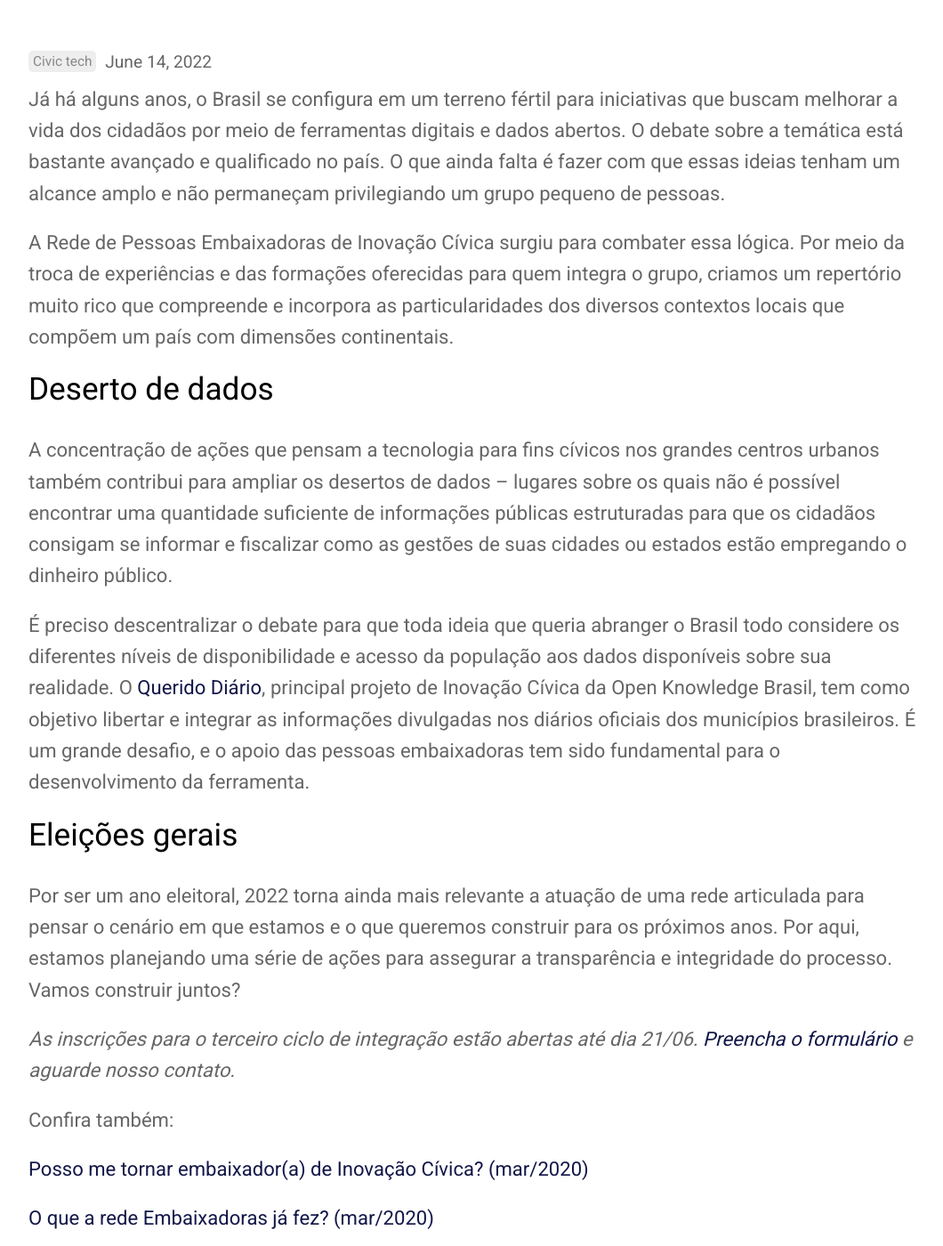
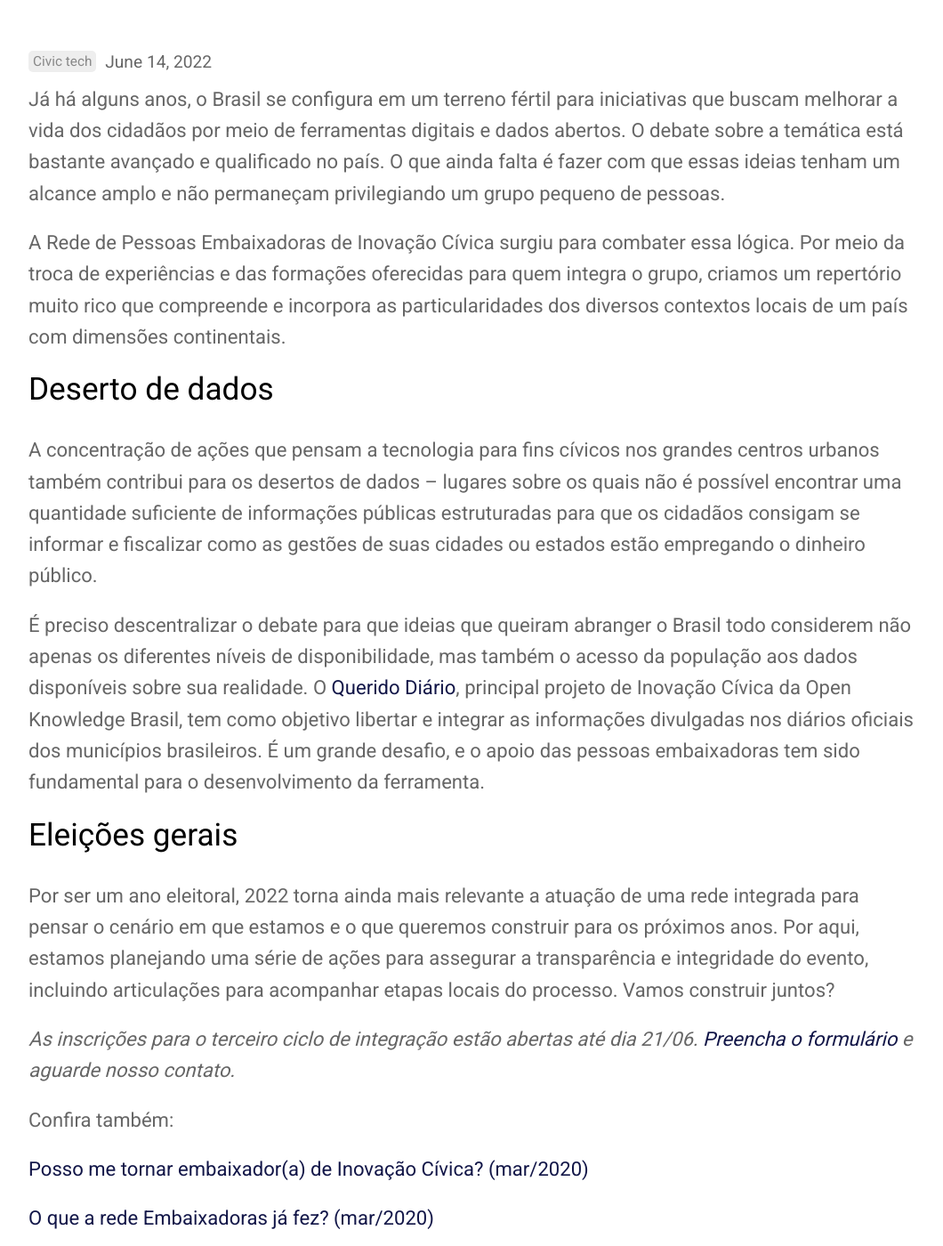
Before and after one commit to okfn-brasil/embaixadoras, a Jekyll site: the page built from _posts/2022-06-14-convocatoria-3-ciclo-2.md, in a window 1280 px wide and 1400 px high, scrolled down 557 px. Shown: the whole window at 89% size, without its empty margins (108-1168 px from the left). Built offline with Jekyll 4.4.1, drawn with Linux system fonts in a browser that asks for light colours; nearby versions of some CDN libraries.

Commit message:
adiciona edições Jamille

```diff
--- a/_posts/2022-06-14-convocatoria-3-ciclo-2.md
+++ b/_posts/2022-06-14-convocatoria-3-ciclo-2.md
@@ -9,15 +9,15 @@ show_comments: true
 
 Já há alguns anos, o Brasil se configura em um terreno fértil para iniciativas que buscam melhorar a vida dos cidadãos por meio de ferramentas digitais e dados abertos. O debate sobre a temática está bastante avançado e qualificado no país. O que ainda falta é fazer com que essas ideias tenham um alcance amplo e não permaneçam privilegiando um grupo pequeno de pessoas.
 
-A Rede de Pessoas Embaixadoras de Inovação Cívica surgiu para combater essa lógica. Por meio da troca de experiências e das formações oferecidas para quem integra o grupo, criamos um repertório muito rico que compreende e incorpora as particularidades dos diversos contextos locais que compõem um país com dimensões continentais.
+A Rede de Pessoas Embaixadoras de Inovação Cívica surgiu para combater essa lógica. Por meio da troca de experiências e das formações oferecidas para quem integra o grupo, criamos um repertório muito rico que compreende e incorpora as particularidades dos diversos contextos locais de um país com dimensões continentais.
 
 ## Deserto de dados
-A concentração de ações que pensam a tecnologia para fins cívicos nos grandes centros urbanos também contribui para ampliar os desertos de dados – lugares sobre os quais não é possível encontrar uma quantidade suficiente de informações públicas estruturadas para que os cidadãos consigam se informar e fiscalizar como as gestões de suas cidades ou estados estão empregando o dinheiro público.
+A concentração de ações que pensam a tecnologia para fins cívicos nos grandes centros urbanos também contribui para os desertos de dados – lugares sobre os quais não é possível encontrar uma quantidade suficiente de informações públicas estruturadas para que os cidadãos consigam se informar e fiscalizar como as gestões de suas cidades ou estados estão empregando o dinheiro público.
 
-É preciso descentralizar o debate para que toda ideia que queria abranger o Brasil todo considere os diferentes níveis de disponibilidade e acesso da população aos dados disponíveis sobre sua realidade. O [Querido Diário](https://queridodiario.ok.org.br/){:target="_blank"}, principal projeto de Inovação Cívica da Open Knowledge Brasil, tem como objetivo libertar e integrar as informações divulgadas nos diários oficiais dos municípios brasileiros. É um grande desafio, e o apoio das pessoas embaixadoras tem sido fundamental para o desenvolvimento da ferramenta.
+É preciso descentralizar o debate para que ideias que queiram abranger o Brasil todo considerem não apenas os diferentes níveis de disponibilidade, mas também o acesso da população aos dados disponíveis sobre sua realidade. O [Querido Diário](https://queridodiario.ok.org.br/){:target="_blank"}, principal projeto de Inovação Cívica da Open Knowledge Brasil, tem como objetivo libertar e integrar as informações divulgadas nos diários oficiais dos municípios brasileiros. É um grande desafio, e o apoio das pessoas embaixadoras tem sido fundamental para o desenvolvimento da ferramenta.
 
 ## Eleições gerais
-Por ser um ano eleitoral, 2022 torna ainda mais relevante a atuação de uma rede articulada para pensar o cenário em que estamos e o que queremos construir para os próximos anos. Por aqui, estamos planejando uma série de ações para assegurar a transparência e integridade do processo. Vamos construir juntos?
+Por ser um ano eleitoral, 2022 torna ainda mais relevante a atuação de uma rede integrada para pensar o cenário em que estamos e o que queremos construir para os próximos anos. Por aqui, estamos planejando uma série de ações para assegurar a transparência e integridade do evento, incluindo articulações para acompanhar etapas locais do processo. Vamos construir juntos?
 
 _As inscrições para o terceiro ciclo de integração estão abertas até dia 21/06. [Preencha o formulário](https://docs.google.com/forms/d/e/1FAIpQLScObmKSJbEQ1gxCux7mbqhchD0aGc4D112UBLUm7JyDir-63A/viewform){:target="_blank"} e aguarde nosso contato._
 
```
